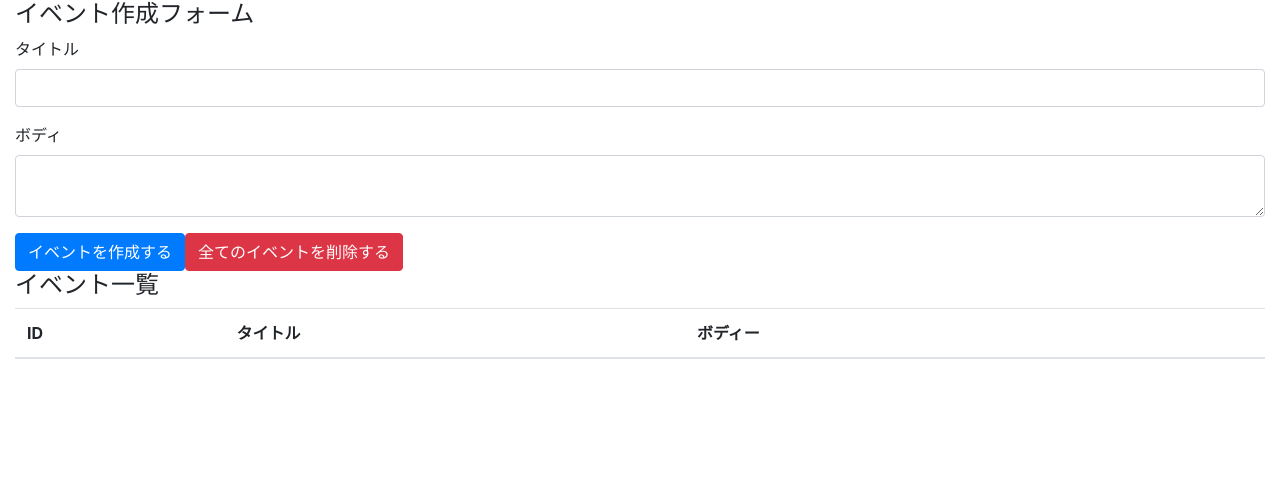
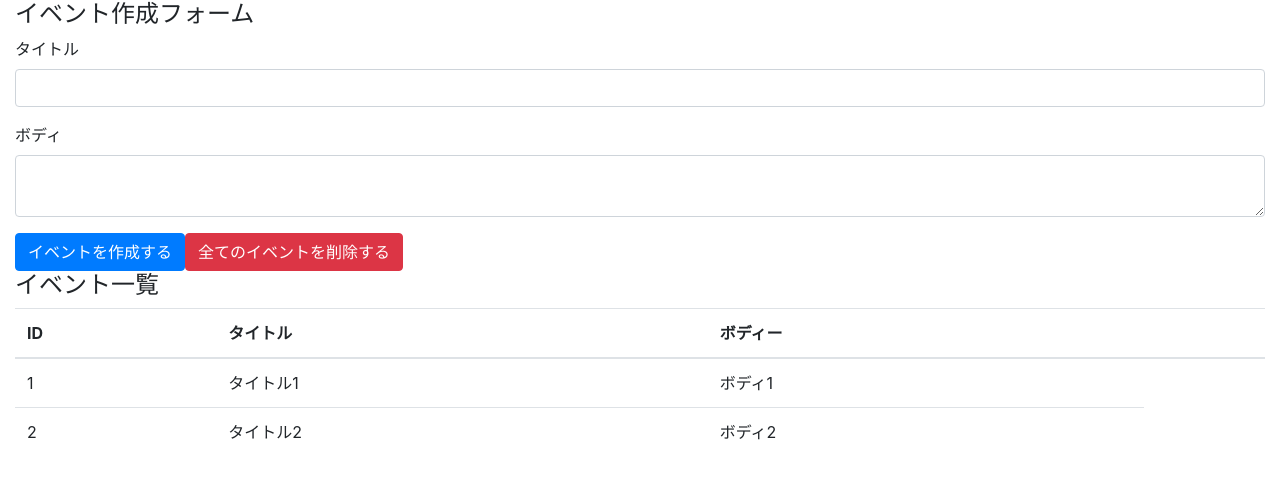
Before and after one commit to anraku/udemy-react-hooks-beginner, a React (Create React App) app: page / in a window 1280 px wide. Shown: the top 478 px of the page. Built offline with nearby package versions, Linux system fonts and the light colour scheme.

Commit message:
自分でuseReducer呼ぶところまでやってみた

```diff
--- a/src/components/App.js
+++ b/src/components/App.js
@@ -1,7 +1,15 @@
-import React from 'react';
+import React, { useReducer } from 'react';
 import 'bootstrap/dist/css/bootstrap.min.css';
+import { reducer, initialState } from '../reducers/index';
 
 const App = () => {
+  const [ state, dispatch ] = useReducer(reducer, initialState)
+  const createEvent = () => {
+
+  }
+  const deleteAllEvents = () => {
+
+  }
   return (
     <div className="container-fluid">
       <h4>イベント作成フォーム</h4>
@@ -14,8 +22,8 @@ const App = () => {
           <label htmlFor="formEventBody">ボディ</label>
           <textarea className="form-control" id="formEventBody" />
         </div>
-        <button className="btn btn-primary">イベントを作成する</button>
-        <button className="btn btn-danger">全てのイベントを削除する</button>
+        <button className="btn btn-primary" onClick={createEvent}>イベントを作成する</button>
+        <button className="btn btn-danger" onClick={deleteAllEvents}>全てのイベントを削除する</button>
       </form>
 
       <h4>イベント一覧</h4>
@@ -29,9 +37,13 @@ const App = () => {
           </tr>
         </thead>
         <tbody>
-          <tr>
-
+          {state.events.map(event  =>
+          <tr key={event.id}>
+            <td>{event.id}</td>
+            <td>{event.title}</td>
+            <td>{event.body}</td>
           </tr>
+          )}
         </tbody>
       </table>
     </div>
--- /dev/null
+++ b/src/reducers/index.js
@@ -0,0 +1,25 @@
+export const reducer = (state, action) => {
+  switch (action.type) {
+    case 'create':
+      return state.events.push(
+        {
+          id: action.payload.id,
+          title: action.payload.title,
+          body: action.payload.body
+        }
+      );
+    case 'delete':
+      return state.events.filter(n => n !== action.payload.id)
+    case 'all_delete':
+      return { events: [] };
+    default:
+      throw new Error();
+  }
+}
+
+export const initialState = {
+  events: [
+    { id:1, title: "タイトル1", body: "ボディ1" },
+    { id:2, title: "タイトル2", body: "ボディ2" },
+  ]
+}
```
